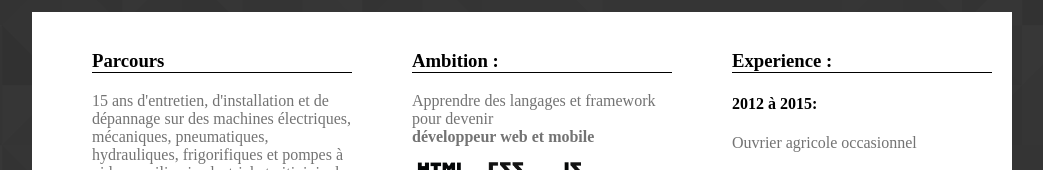
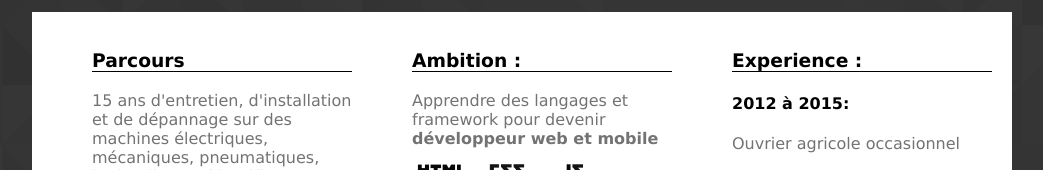
Before and after one commit to AlexCaton/Semaine-5, a plain HTML site: page index.html in a window 1280 px wide. Shown: the part 215-385 px from the top of the page, without its empty margins (118-1161 px from the left). Drawn offline with Linux system fonts and the light colour scheme.

Commit message:
Update style.css

```diff
--- a/css/style.css
+++ b/css/style.css
@@ -83,6 +83,6 @@ ul {
 
 /* style text */
 .font {
-	font-family:"Aria" verdana, sans-serif;
+	font-family: 'Aria', verdana, sans-serif;
 	color: #737373;
 }
```
